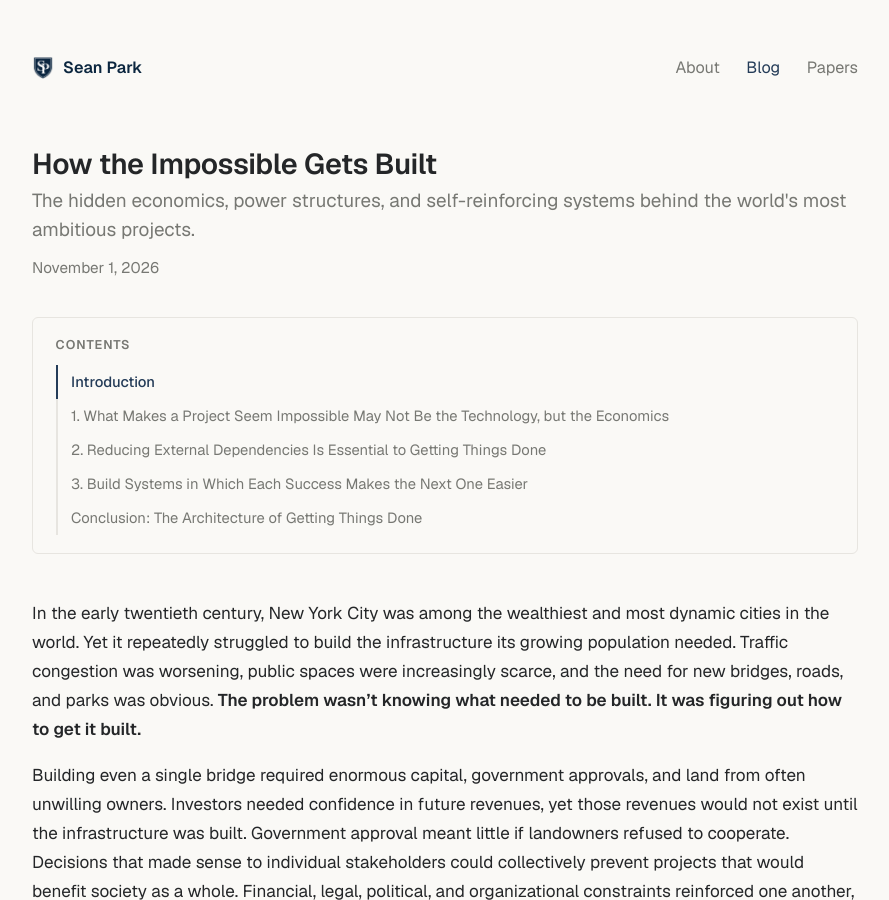
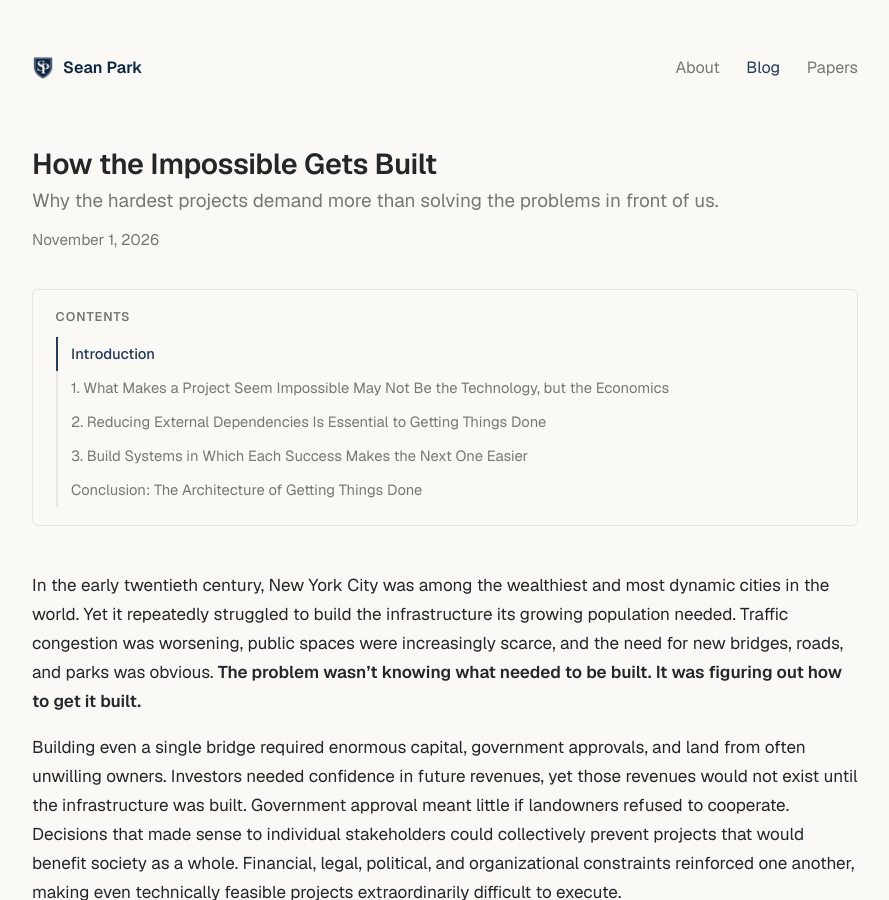
Before and after one commit to parksean7/parksean7.github.io, a Jekyll site: the page built from _posts/2026-11-01-how-the-impossible-gets-built.md, in a window 1280 px wide and 900 px high. Shown: the whole window, without its empty margins (195-1084 px from the left). Built offline with Jekyll 4.4.1, drawn with Linux system fonts in a browser that asks for light colours.

Commit message:
Update essay subtitle

```diff
--- a/_posts/2026-11-01-how-the-impossible-gets-built.md
+++ b/_posts/2026-11-01-how-the-impossible-gets-built.md
@@ -1,7 +1,7 @@
 ---
 layout: post
 title: "How the Impossible Gets Built"
-subtitle: "The hidden economics, power structures, and self-reinforcing systems behind the world's most ambitious projects."
+subtitle: "Why the hardest projects demand more than solving the problems in front of us."
 date: 2026-11-01
 tags: []
 toc: true
```
